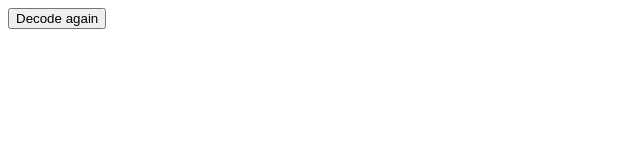
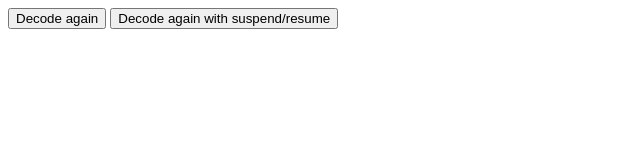
Before and after one commit to mon/mon.github.io, a plain HTML site: page firefoxTest/index.html in a window 1280 px wide. Shown: the whole page, without its empty margins (0-640 px from the left). Drawn offline with Linux system fonts and the light colour scheme; no server answers.

Commit message:
Temporary JS workaround introduced

```diff
--- a/firefoxTest/index.html
+++ b/firefoxTest/index.html
@@ -50,7 +50,7 @@
                 }
             }
 
-            playSound = function() {
+            playSound = function(suspendResume) {
                 if(bufSource) {
                     bufSource.stop();
                     playing = false;
@@ -59,7 +59,7 @@
                 tmp = sound.slice(0);
                 // The bug is only visible with freshly decoded data
                 context.decodeAudioData(sound, function(buffer) {
-                    /* NEW by duplicating the buffer several times,
+                    /* By duplicating the buffer several times,
                         we hopefully thrash about in memory a bit to
                         get the bug to more readily appear. */
                     var bigBuf = this.context.createBuffer(1, buffer.length * 10, buffer.sampleRate);
@@ -74,6 +74,17 @@
                     bufSource.loop = true;
                     bufSource.connect(context.destination);
 
+                    /* NEW by suspending the context, calling start()
+                       and then resuming the context, the issue is avoided */
+                    if(suspendResume) {
+                        context.suspend().then(function() {
+                            bufSource.start(0);
+                            startTime = context.currentTime;
+                            lastClick = startTime - clickTime;
+                            context.resume();
+                            playing = true;
+                        });
+                    } else {
                         bufSource.start(0);
                         /* Key to this bug: startTime does not
                            necessarily correspond to when the sound
@@ -82,6 +93,7 @@
                         // Putting it backwards in time so our first click works
                         lastClick = startTime - clickTime;
                         playing = true; // make the animation continue
+                    }
 
                     // Restore sound data for next decode
                     sound = tmp;
@@ -91,5 +103,6 @@
     </head>
     <body>
          <button onclick="playSound()">Decode again</button>
+         <button onclick="playSound(true)">Decode again with suspend/resume</button>
     </body>
 </html>
```
Lines whose indentation alone changed are shown as unchanged.
